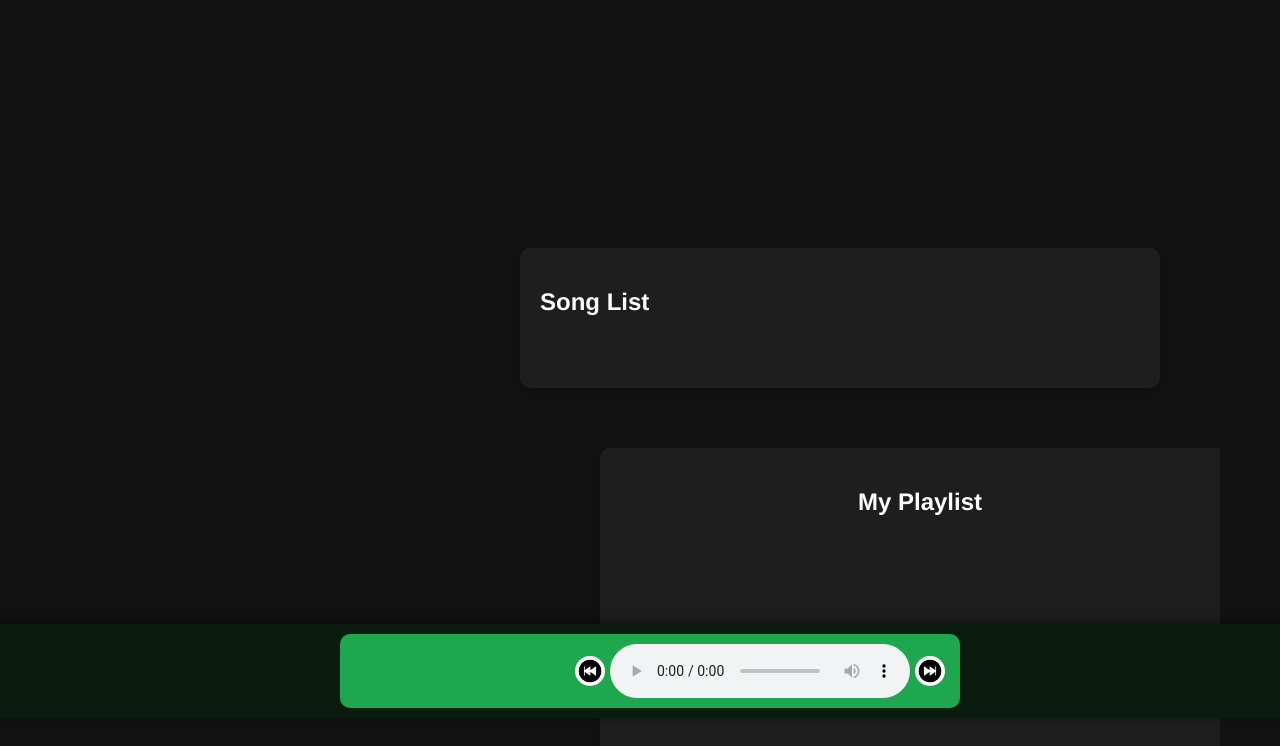
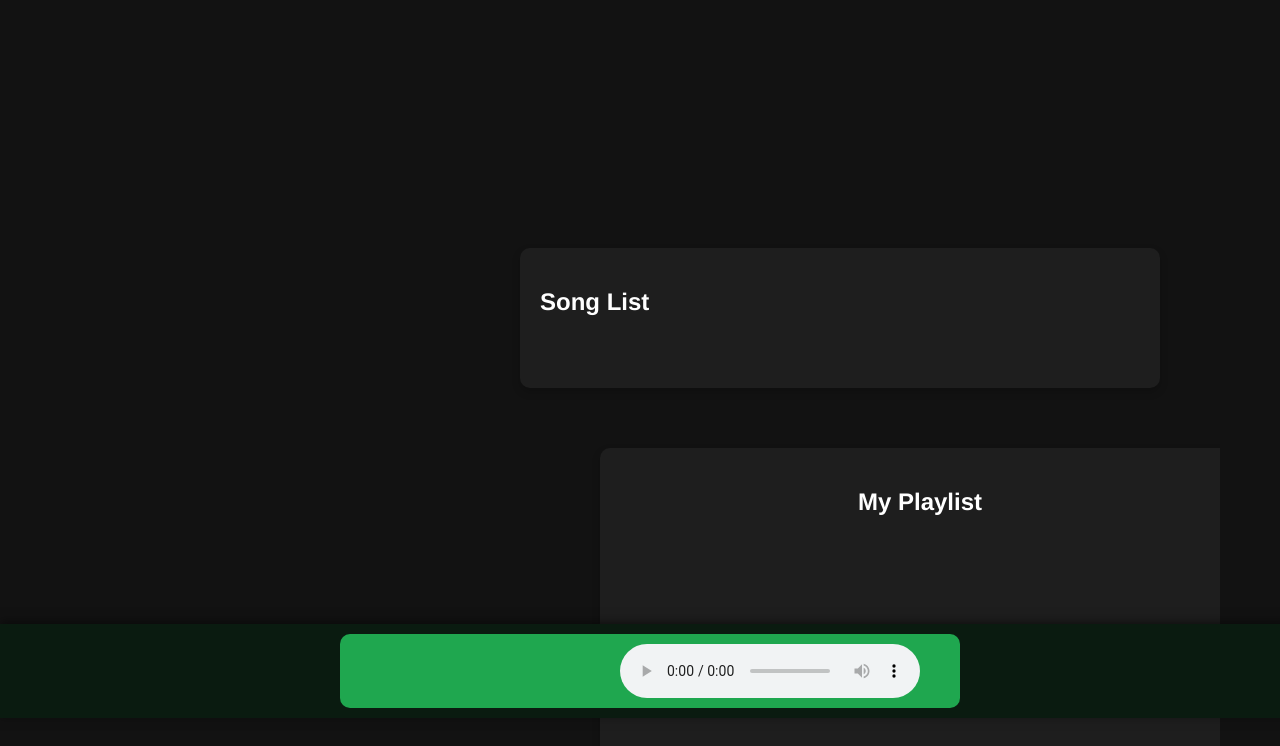
Before and after one commit to dragonsumu1/music-player, a website: page public/index.html in a window 1280 px wide. Shown: the part 82-828 px from the top of the page. Drawn offline with Linux system fonts and the light colour scheme; no server answers.

Commit message:
try control

```diff
--- a/public/style.css
+++ b/public/style.css
@@ -130,6 +130,7 @@ body {
 .controls {
   display: flex;
   align-items: center;
+  justify-content: center;
 }
 
 .control-btn {
@@ -157,32 +158,6 @@ button {
 
 button:hover {
   background-color: #333333;
-}
-
-button#prev-btn,
-button#next-btn {
-  background-color: transparent;
-  background-size: cover;
-  width: 30px; /* Ensure consistent size */
-  height: 30px; /* Ensure consistent size */
-  border: none; /* Remove border */
-  cursor: pointer;
-}
-
-button#prev-btn {
-  background-image: url('previous.png'); /* Ensure the path is correct */
-}
-
-button#prev-btn:hover {
-  background-color: transparent;
-}
-
-button#next-btn {
-  background-image: url('next.png'); /* Ensure the path is correct */
-}
-
-button#next-btn:hover {
-  background-color: transparent;
 }
 
 button.add-btn {
```
